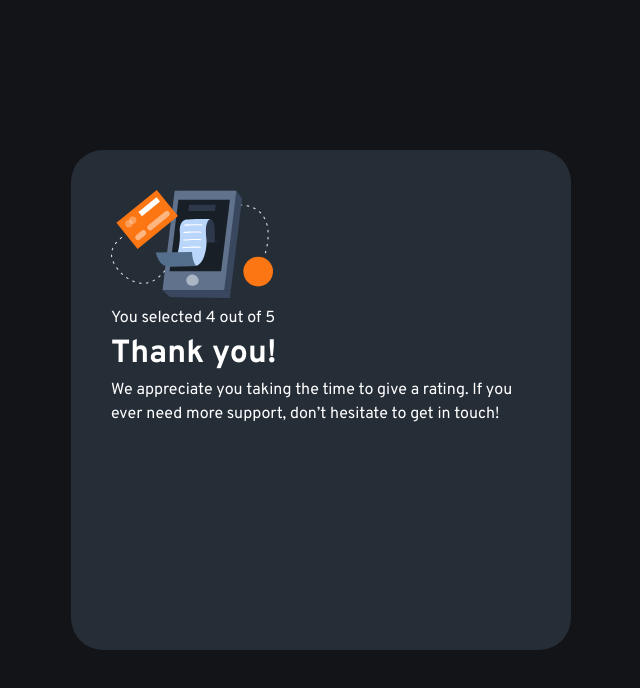
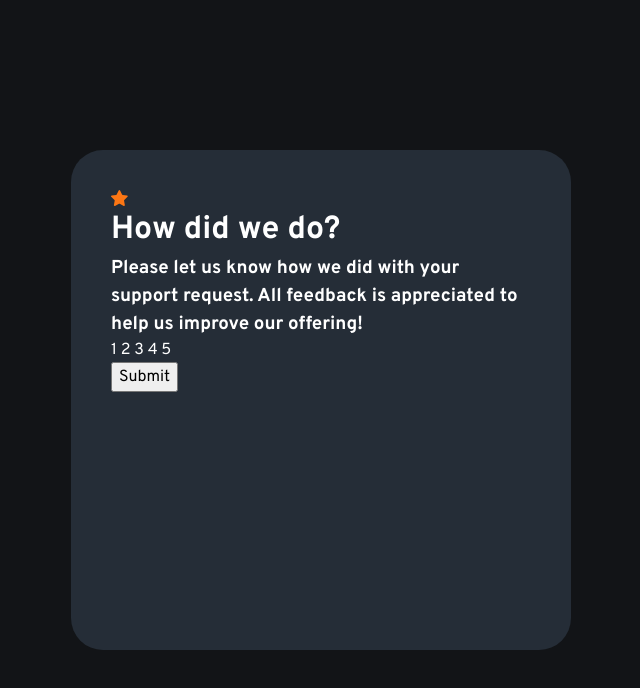
Before and after one commit to pablosukaban/interactive-rating-component, a React (Vite) app: page / in a window 1280 px wide. Shown: the top 688 px of the page, without its empty margins (319-959 px from the left). Built offline with nearby package versions, Linux system fonts and the light colour scheme.

Commit message:
переключение окон при нажатии кнопки

```diff
--- a/src/App.tsx
+++ b/src/App.tsx
@@ -4,8 +4,16 @@ import { Rating } from "./components/Rating";
 import { Submitted } from "./components/Submitted";
 
 function App() {
-  const [isSubmitted, setIsSubmitted] = useState(true);
-  return <div className="App">{isSubmitted ? <Submitted /> : <Rating />}</div>;
+  const [isSubmitted, setIsSubmitted] = useState(false);
+  return (
+    <div className="App">
+      {isSubmitted ? (
+        <Submitted />
+      ) : (
+        <Rating setIsSubmitted={() => setIsSubmitted(true)} />
+      )}
+    </div>
+  );
 }
 
 export default App;
--- a/src/components/Rating.tsx
+++ b/src/components/Rating.tsx
@@ -1,6 +1,10 @@
 import React from "react";
 
-export const Rating = () => {
+interface RatingProps {
+  setIsSubmitted: () => void;
+}
+
+export const Rating = ({ setIsSubmitted }: RatingProps) => {
   return (
     <div>
       <div className="star">
@@ -12,7 +16,7 @@ export const Rating = () => {
         appreciated to help us improve our offering!
       </h3>
       <div>1 2 3 4 5</div>
-      <button>Submit</button>
+      <button onClick={setIsSubmitted}>Submit</button>
     </div>
   );
 };
```
